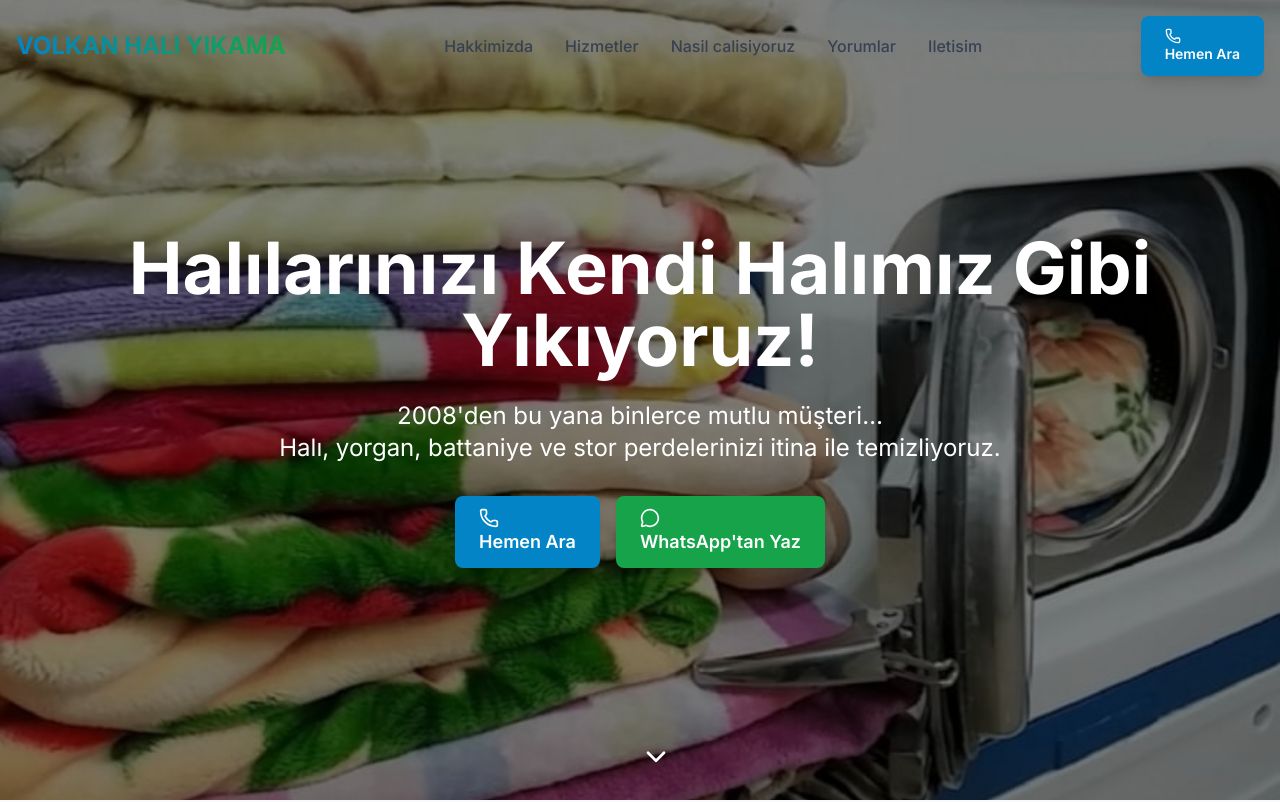
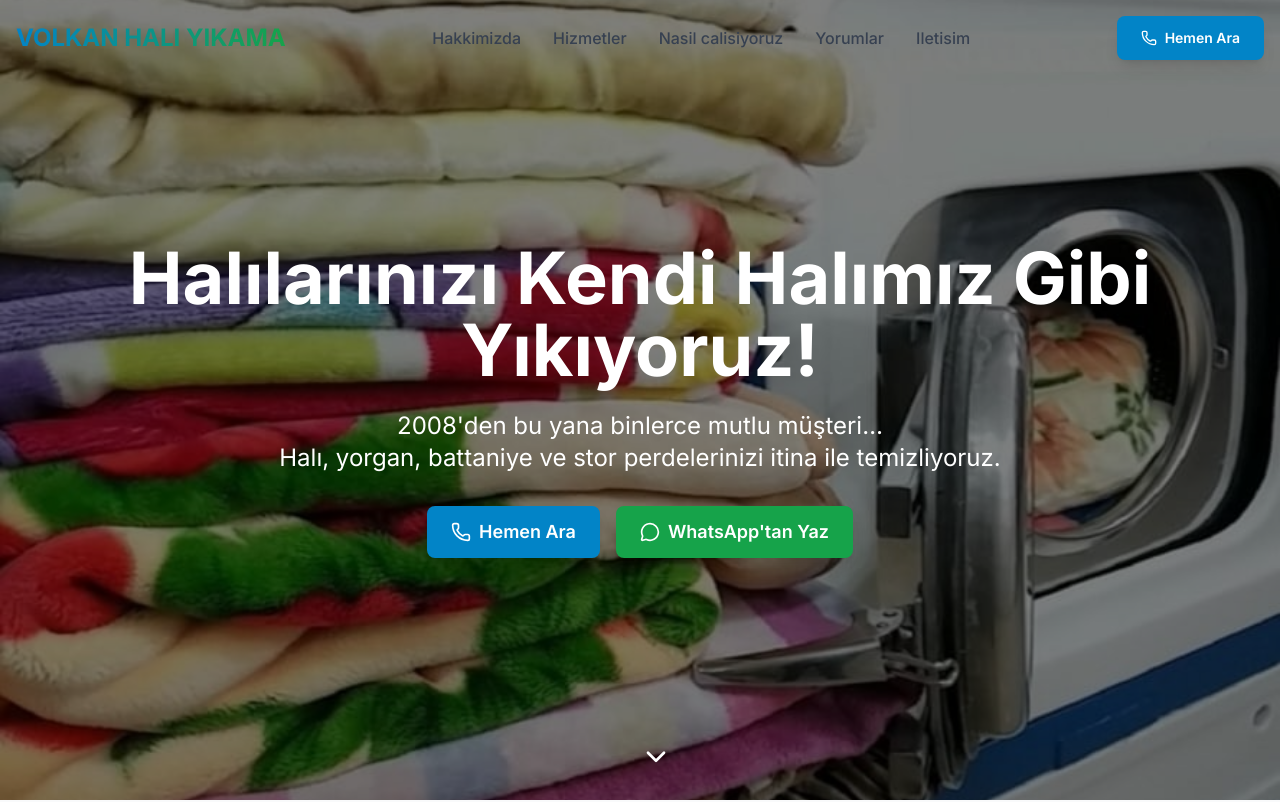
Before and after one commit to Cekolabs/volkan, a React (Create React App) app: page / in a window 1280 px wide. Shown: the top 802 px of the page. Built offline with nearby package versions, Linux system fonts and the light colour scheme.

Commit message:
icon buttons fixed

```diff
--- a/src/components/Hero.tsx
+++ b/src/components/Hero.tsx
@@ -29,7 +29,7 @@ const Hero: React.FC = () => {
             Halı, yorgan, battaniye ve stor perdelerinizi itina ile
             temizliyoruz.
           </p>
-          <div className="flex flex-col sm:flex-row gap-4 justify-center">
+          <div className="flex flex-col sm:flex-row gap-4 justify-center items-center">
             <a href="tel:+905551234567" className="btn-primary text-lg">
               <Phone className="w-5 h-5 mr-2" />
               Hemen Ara
--- a/src/components/Navigation.tsx
+++ b/src/components/Navigation.tsx
@@ -49,7 +49,10 @@ const Navigation: React.FC<NavigationProps> = ({
             ))}
           </div>
           <div className="flex items-center space-x-4">
-            <a href="tel:+905551234567" className="btn-primary text-sm">
+            <a
+              href="tel:+905551234567"
+              className="btn-primary text-sm inline-flex items-center"
+            >
               <Phone className="w-4 h-4 mr-2" />
               Hemen Ara
             </a>
--- a/src/index.css
+++ b/src/index.css
@@ -15,11 +15,11 @@
 
 @layer components {
   .btn-primary {
-    @apply bg-primary-600 hover:bg-primary-700 text-white font-semibold py-3 px-6 rounded-lg transition-all duration-300 transform hover:scale-105 shadow-lg hover:shadow-xl;
+    @apply bg-primary-600 hover:bg-primary-700 text-white font-semibold py-3 px-6 rounded-lg transition-all duration-300 transform hover:scale-105 shadow-lg hover:shadow-xl inline-flex items-center justify-center;
   }
 
   .btn-secondary {
-    @apply bg-secondary-600 hover:bg-secondary-700 text-white font-semibold py-3 px-6 rounded-lg transition-all duration-300 transform hover:scale-105 shadow-lg hover:shadow-xl;
+    @apply bg-secondary-600 hover:bg-secondary-700 text-white font-semibold py-3 px-6 rounded-lg transition-all duration-300 transform hover:scale-105 shadow-lg hover:shadow-xl inline-flex items-center justify-center;
   }
 
   .section-padding {
```
